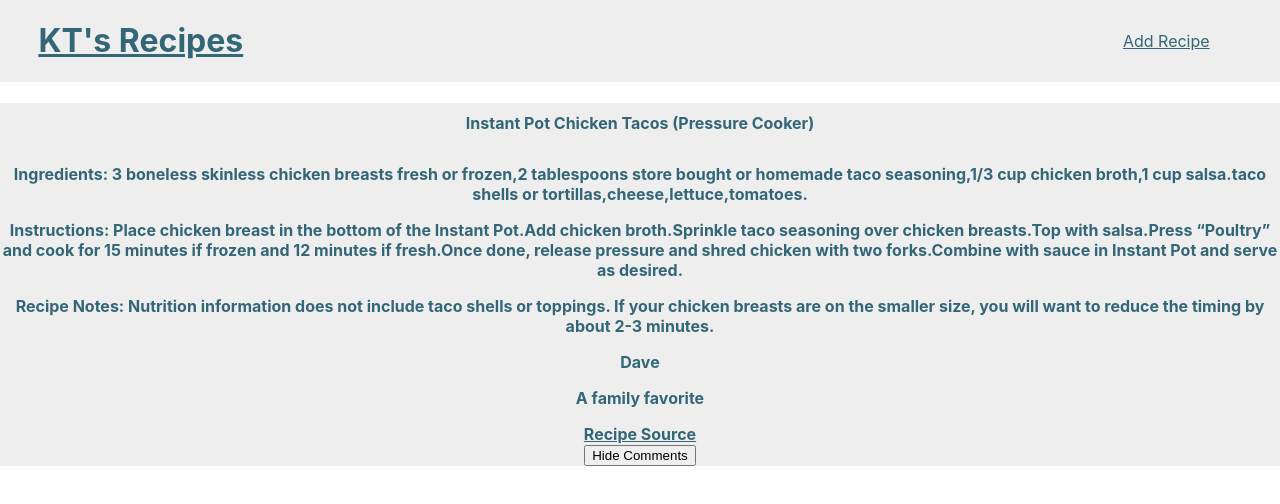
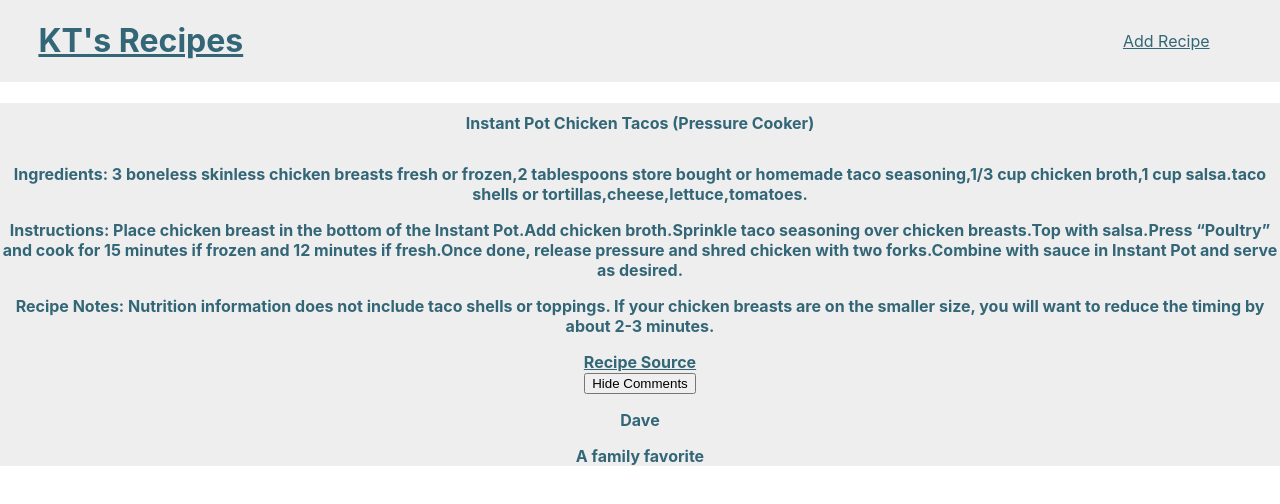
Before and after one commit to kt2187/kt-recipe, a React (Create React App) app: page /recipe/1 in a window 1280 px wide. Both pictures are taken after a click on the button "Show Comments". Shown: the top 504 px of the page. Built offline with nearby package versions, Linux system fonts and the light colour scheme; the HTML template or start-up script is replaced by a standard one.

Commit message:
clean up indentation

```diff
--- a/src/components/ViewRecipe.js
+++ b/src/components/ViewRecipe.js
@@ -16,7 +16,7 @@ class ViewRecipe extends Component {
   renderComments = (recipe) => {
     return recipe.comments.map((comment) => {
       return (
-        <div className="card-content">
+        <div key={comment.commenter} className="card-content">
           <p>{comment.commenter}</p>
           <p>{comment.text}</p>
         </div>
@@ -36,13 +36,14 @@ class ViewRecipe extends Component {
             <p>Instructions: {recipe.instructions}</p>
             {recipe.recipeNotes ? (<p>Recipe Notes: {recipe.recipeNotes}</p>) : null}
 
-            {this.state.showComments ? this.renderComments(recipe) : null}
+
             {recipe.link ? (<div className="card-action"><a href={recipe.link} target="_blank">Recipe Source</a></div>) : null}
             {recipe.video ? (<div className="card-action"><a href={recipe.video} target="_blank">Video</a></div>) : null}
             <div>
               <Button onClick={this.clickHandler}>
                 {this.state.showComments ? "Hide Comments" : "Show Comments"}
               </Button>
+              {this.state.showComments ? this.renderComments(recipe) : null}
             </div>
           </div>
         </div>
```
